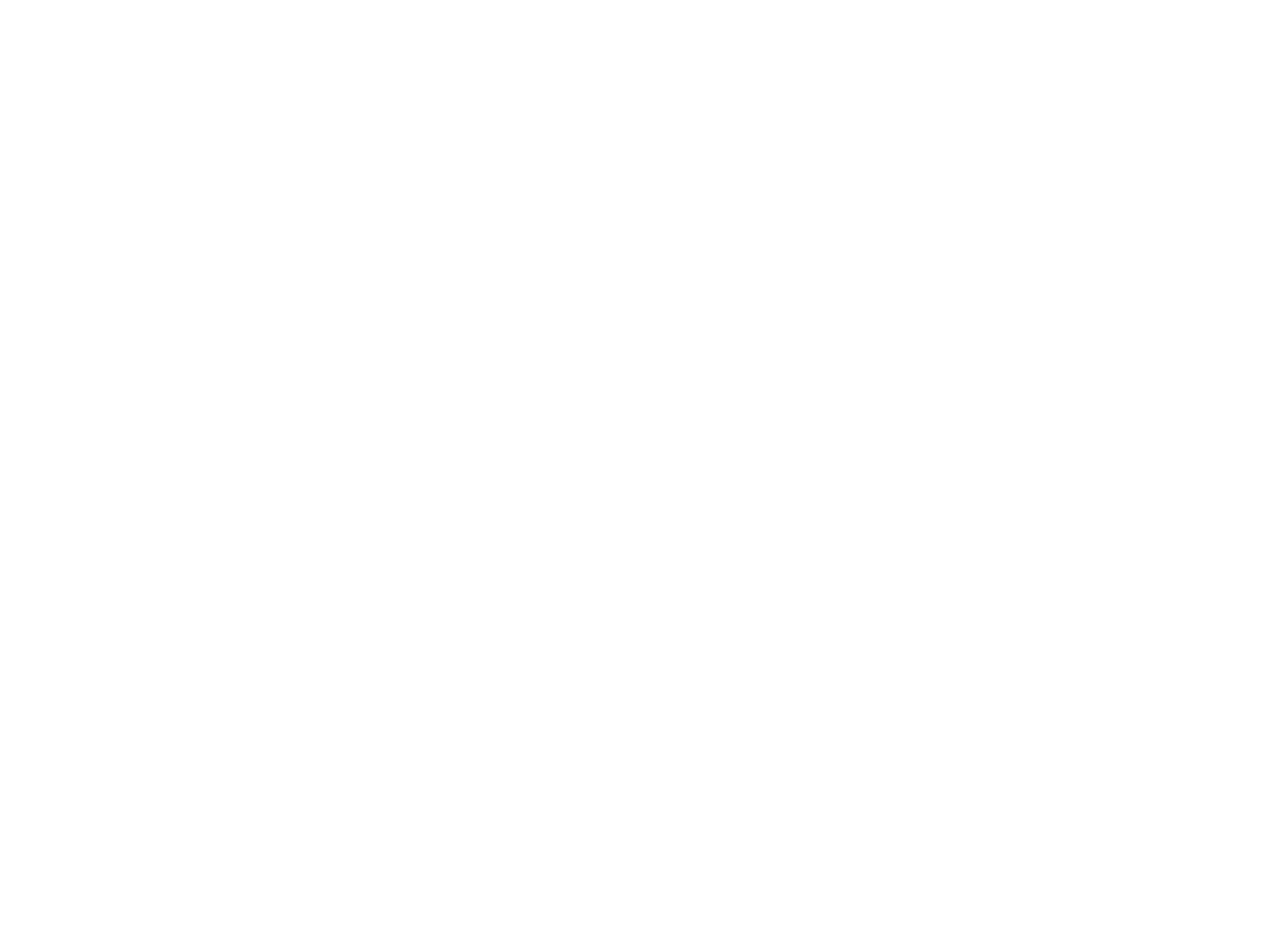
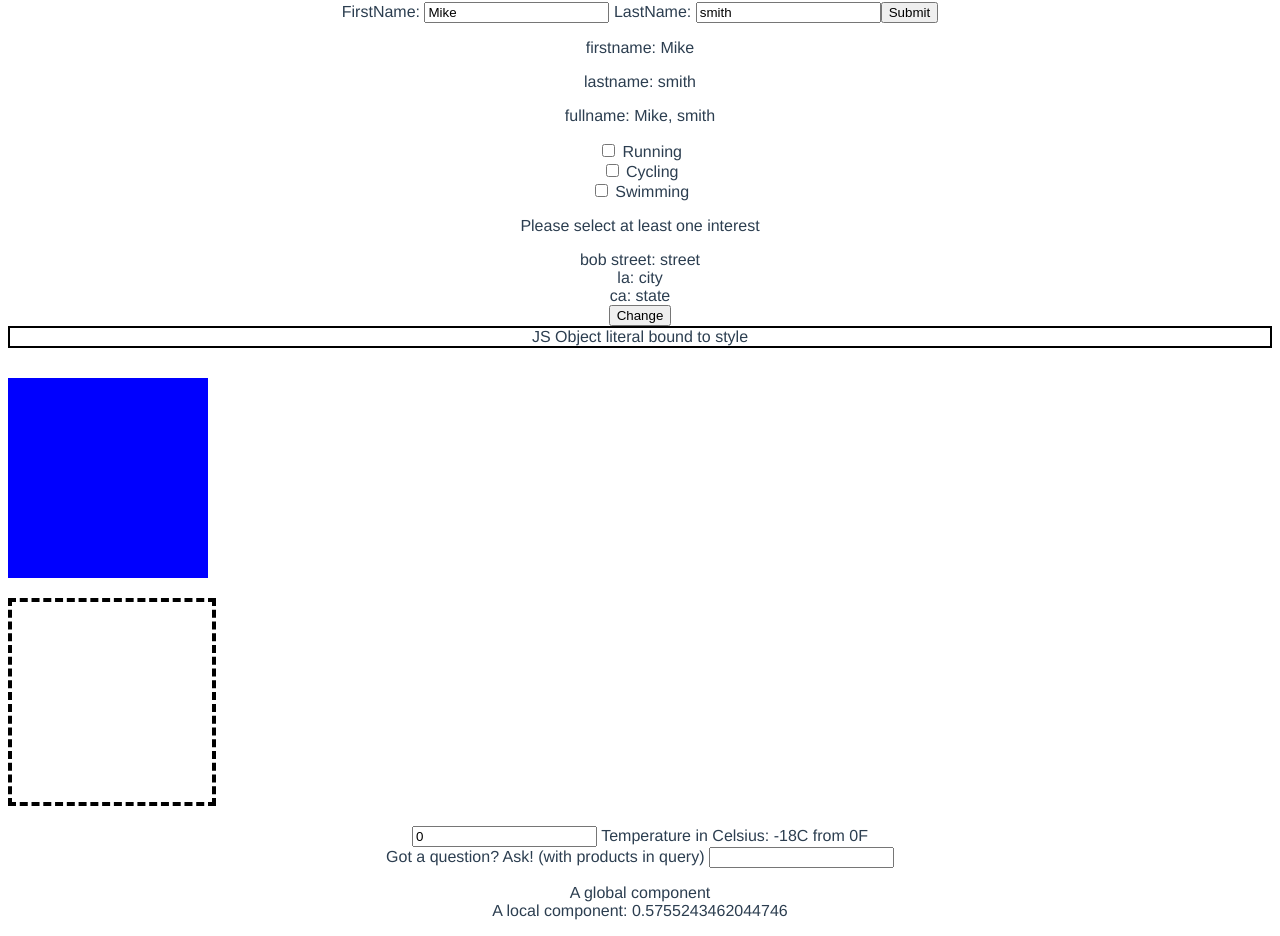
Before and after one commit to AskToni/asktoni-client, a Vue app: page / in a window 1280 px wide. Shown: the part 150-1086 px from the top of the page. Before the commit the page ends 800 px from the top, so only its background shows below. Built offline with nearby package versions, Linux system fonts and the light colour scheme.

Commit message:
some code

```diff
--- a/package.json
+++ b/package.json
@@ -16,6 +16,7 @@
     "lint-fix": "eslint . --fix --max-warnings 0 --ext .js,.vue src test/unit/specs test/e2e/specs"
   },
   "dependencies": {
+    "jquery": "^3.2.1",
     "vue": "^2.3.3",
     "vue-router": "^2.6.0"
   },
--- a/src/components/Hello.vue
+++ b/src/components/Hello.vue
@@ -1,20 +1,162 @@
 <template>
   <div class="hello">
-    <h1>AskToni</h1>
+    <h1>{{msg}}</h1>
+    <a v-bind:href="url">Home</a>
+    <p>
+      <form>
+        FirstName: <input type="text" v-model="firstname"/>
+        LastName: <input type="text" v-model.lazy="lastname"/>
+        <input type="submit" value="Submit"/>
+        <p>firstname: {{firstname}}</p>
+        <p>lastname: {{lastname}}</p>
+        <p>fullname: {{firstname + ', ' + lastname}}</p>
+        <div v-for="interest in interests" v-bind:key="interest">
+          <input type="checkbox" v-model="selectedInterests" :value="interest"/> {{interest}}
+        </div>
+        <p v-if="selectedInterests.length > 0">You selected: {{selectedInterests.join(', ')}}</p>
+        <p v-else>Please select at least one interest</p>
+        <div v-for="(key, value, index) in address" v-bind:key="key">
+          {{key}}: {{value}}
+        </div>
+        <button @click="change('itChanged', $event)">Change</button>
+      </form>
+      <div :style="fancyDiv"
+        @mouseover="fancyDiv.border = 'dashed 1px blue'"
+        @mouseout="fancyDiv.border = 'solid 1px black'">
+        JS Object literal bound to style
+      </div>
+      <div class="square" :class="{blue: cold, red: hot}"></div>
+      <div :class="[squareClass, {'dashed-border': selected}]"></div>
+      <div>
+        <input type="text" v-model.number="tempFahrenheit">
+        Temperature in Celsius: {{tempCelsius}}C from {{tempFahrenheit}}F
+      </div>
+      Got a question? Ask! (with products in query)
+      <input type="text" v-model="question">
+      {{response}}
+      <ul>
+        <li v-for="product in products" v-bind:key="product">{{product.name}}</li>
+      </ul>
+      <div id="global">
+        <global-component></global-component>
+        <local-component></local-component>
+      </div>
+    </p>
   </div>
 </template>
 
 <script>
+import $ from 'jquery';
+import GlobalComponent from '@/components/global-component';
+
+const localComponent = {
+  template: '<div>A local component: {{num}}</div>',
+  data() {
+    return {
+      num: Math.random(),
+    };
+  },
+};
+
 export default {
   name: 'hello',
+  components: {
+    GlobalComponent,
+    'local-component': localComponent,
+  },
   data() {
     return {
-      msg: null,
+      msg: 'AskToni',
+      url: 'http://google.ca',
+      firstname: 'Mike',
+      lastname: 'smith',
+      interests: ['Running', 'Cycling', 'Swimming'],
+      selectedInterests: [],
+      address: {
+        street: 'bob street',
+        city: 'la',
+        state: 'ca',
+      },
+      myFontSize: 24,
+      fancyDiv: { border: 'solid 2px black', 'margin-bottom': '30px' },
+      cold: true,
+      hot: false,
+      squareClass: 'square',
+      selected: true,
+      tempFahrenheit: 0,
+      question: '',
+      response: '',
+      products: [],
     };
+  },
+  methods: {
+    change(...args) {
+      this.msg = 'Welcome!';
+      console.log(args);
+    },
+  },
+  computed: {
+    tempCelsius() {
+      return Math.round((5 / 9) * (this.tempFahrenheit - 32));
+    },
+  },
+  watch: {
+    question(newValue) {
+      if (newValue.indexOf('products') > -1) {
+        $.getJSON('https://hplussport.com/api/products').done((data) => {
+          this.products = data;
+          this.response = '';
+        });
+      } else {
+        this.response = "Don't understand";
+        this.products = [];
+      }
+    },
+  },
+  beforeCreate() {
+    console.log('beforeCreate');
+  },
+  created() {
+    console.log('created');
+  },
+  beforeMount() {
+    console.log('beforeMount');
+  },
+  mounted() {
+    console.log('mounted');
+  },
+  beforeUpdate() {
+    console.log('beforeUpdate');
+  },
+  updated() {
+    console.log('updated');
+  },
+  beforeDestroy() {
+    console.log('beforeDestroy');
+  },
+  destroyed() {
+    console.log('destroyed');
   },
 };
 </script>
 
 <!-- Add "scoped" attribute to limit CSS to this component only -->
 <style scoped>
+  .square {
+         width: 200px;
+         height: 200px;
+         margin-bottom: 20px;
+    }
+    .blue {
+        background-color: blue;
+    }
+    .red {
+        background-color: red;
+    }
+	.yellow {
+        background-color: yellow;
+    }
+    .dashed-border {
+        border: dashed 4px black;
+    }
 </style>
--- /dev/null
+++ b/src/components/global-component.vue
@@ -0,0 +1,19 @@
+<template>
+    <div>
+        A global component
+    </div>
+</template>
+
+<script>
+export default {
+  name: 'global-component',
+  data() {
+    return {
+    };
+  },
+};
+</script>
+
+<!-- Add "scoped" attribute to limit CSS to this component only -->
+<style scoped>
+</style>
```
Also changed, not shown: .eslintrc.js, 1 other file (tests, documents, lock files or other folders).
